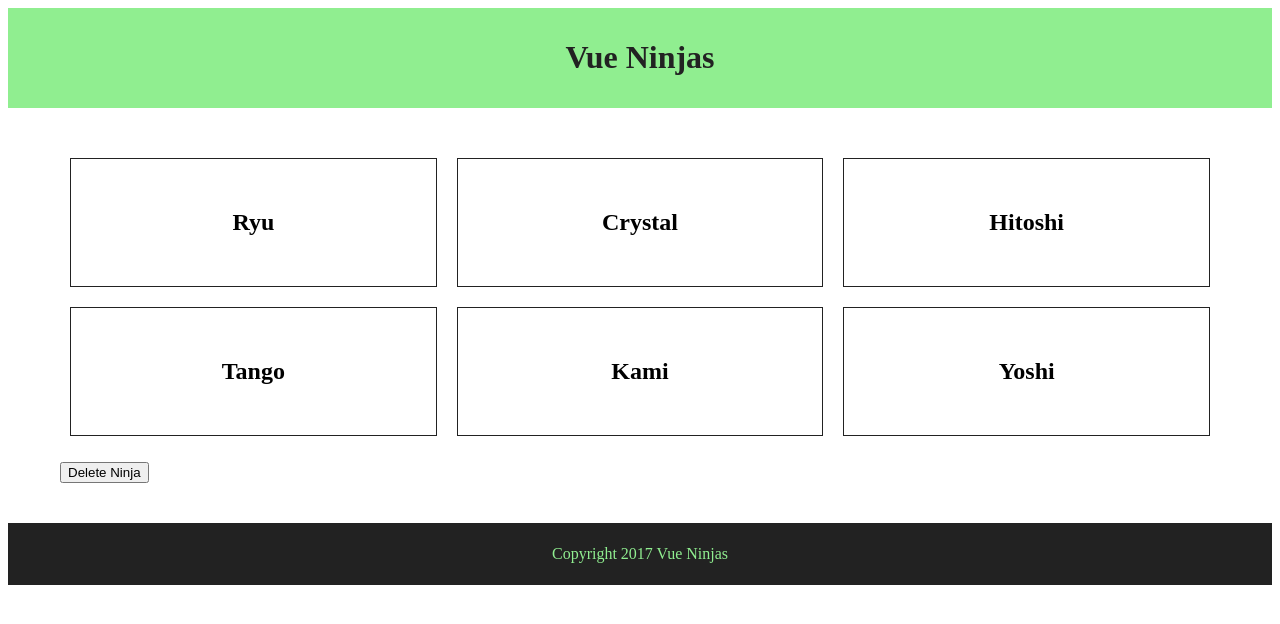
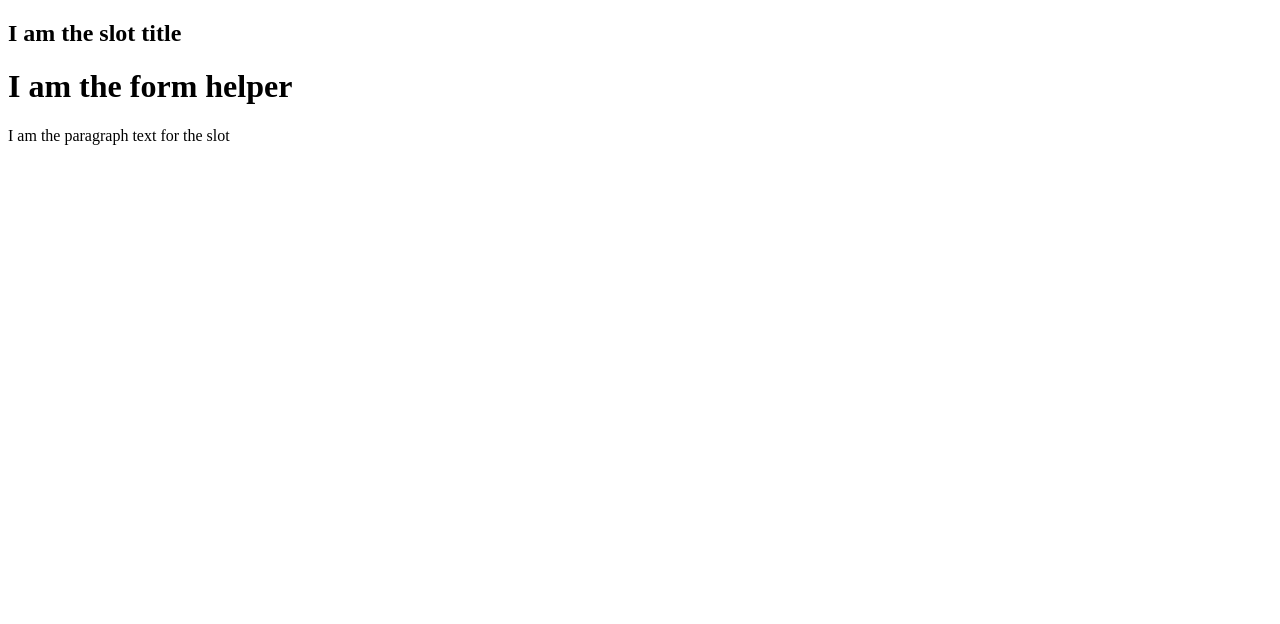
Before and after one commit to ronhedwigzape/vue2-thenetninja-lessons, a Vue app: page / in a window 1280 px wide. Shown: the top 624 px of the page. Built offline with nearby package versions, Linux system fonts and the light colour scheme.

Commit message:
Update App.vue

```diff
--- a/src/App.vue
+++ b/src/App.vue
@@ -1,39 +1,45 @@
 <template>
     <div>
-      <app-header v-bind:title="title" v-on:changeTitle="updateTitle($event)"></app-header>
-      <app-ninjas v-bind:ninjas="ninjas"></app-ninjas>
-      <app-footer v-bind:title="title"></app-footer>
+<!--      <app-header v-bind:title="title" v-on:changeTitle="updateTitle($event)"></app-header>-->
+<!--      <app-ninjas v-bind:ninjas="ninjas"></app-ninjas>-->
+<!--      <app-footer v-bind:title="title"></app-footer>-->
+      <form-helper>
+        <h2 slot="title">I am the slot title</h2>
+        <p slot="text">I am the paragraph text for the slot</p>
+      </form-helper>
     </div>
 </template>
 
 <script>
-import Header from './components/Header.vue';
-import Footer from './components/Footer.vue';
-import Ninjas from './components/Ninjas.vue';
+// import Header from './components/Header.vue';
+// import Footer from './components/Footer.vue';
+// import Ninjas from './components/Ninjas.vue';
+import formHelper from "./components/formHelper.vue";
 
 export default {
     components: {
-      'app-header': Header,
-      'app-footer': Footer,
-      'app-ninjas': Ninjas
+      // 'app-header': Header,
+      // 'app-footer': Footer,
+      // 'app-ninjas': Ninjas
+      'form-helper': formHelper
     },
     data() {
         return {
-          ninjas: [
-            {name: 'Ryu',specialty: 'Vue Components', show: false},
-            {name: 'Crystal',specialty: 'HTML Wizardry', show: false},
-            {name: 'Hitoshi',specialty: 'Click Events', show: false},
-            {name: 'Tango',specialty: 'Conditionals', show: false},
-            {name: 'Kami',specialty: 'Webpack', show: false},
-            {name: 'Yoshi',specialty: 'Data Diggin', show: false}
-          ],
-          title: 'Vue Ninjas'
+          // ninjas: [
+          //   {name: 'Ryu',specialty: 'Vue Components', show: false},
+          //   {name: 'Crystal',specialty: 'HTML Wizardry', show: false},
+          //   {name: 'Hitoshi',specialty: 'Click Events', show: false},
+          //   {name: 'Tango',specialty: 'Conditionals', show: false},
+          //   {name: 'Kami',specialty: 'Webpack', show: false},
+          //   {name: 'Yoshi',specialty: 'Data Diggin', show: false}
+          // ],
+          // title: 'Vue Ninjas'
         }
     },
     methods: {
-        updateTitle: function(updatedTitle) {
-          this.title = updatedTitle;
-        }
+        // updateTitle: function(updatedTitle) {
+        //   this.title = updatedTitle;
+        // }
   }
 }
 </script>
```
